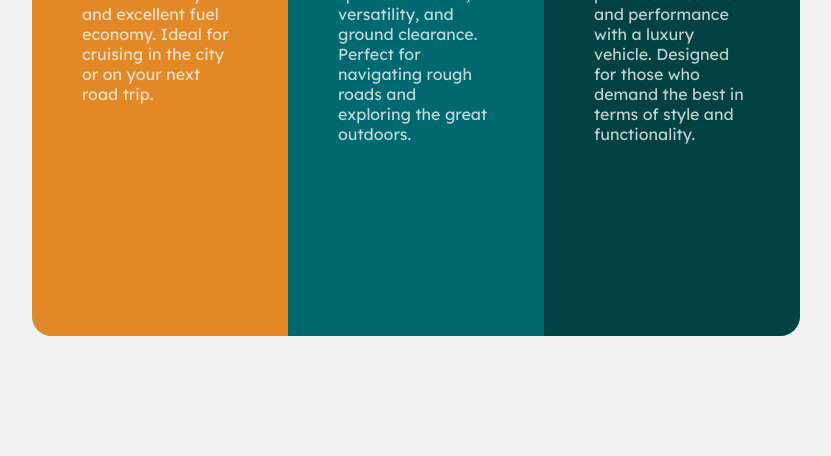
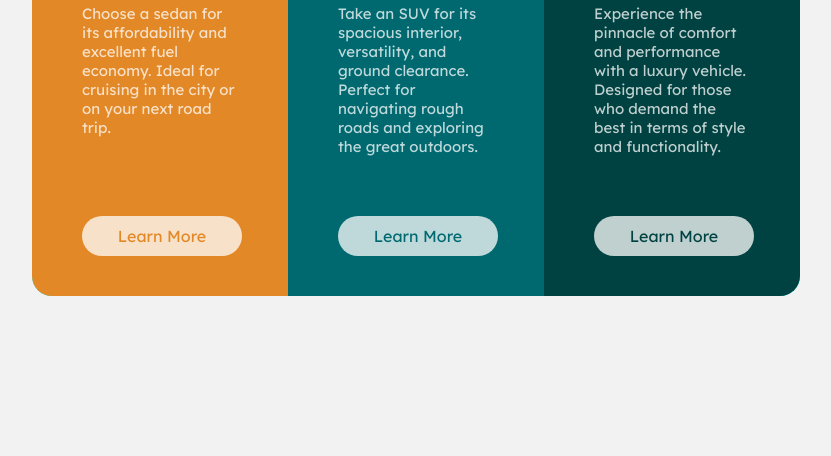
Before and after one commit to hanskodehode/VSCode, a plain HTML site: page html-css-assignment-2/index.html in a window 1280 px wide. Shown: the part 344-800 px from the top of the page, without its empty margins (224-1055 px from the left). Drawn offline with Linux system fonts and the light colour scheme; a web font is replaced by a local one.

Commit message:
Added buttons with styling and polishing site.

```diff
--- a/html-css-assignment-2/index.html
+++ b/html-css-assignment-2/index.html
@@ -19,16 +19,25 @@
         <img class="section-icon" src="images/icon-sedans.svg" alt="sedans icon">
             <h2 class="section-title">Sedans</h2>
             <p class="section-text">Choose a sedan for its affordability and excellent fuel economy. Ideal for cruising in the city or on your next road trip.</p>
+            <div class="learn-more-sedans">
+                <p class="learn-more-text">Learn More</p>
+            </div>
         </div>
         <div class="suvs">
             <img class="section-icon" src="images/icon-suvs.svg" alt="suvs icon">
             <h2 class="section-title">SUVS</h2>
             <p class="section-text">Take an SUV for its spacious interior, versatility, and ground clearance. Perfect for navigating rough roads and exploring the great outdoors.</p>
+            <div class="learn-more-suvs">
+                <p class="learn-more-text">Learn More</p>
+            </div>
         </div>
         <div class="luxury">
             <img class="section-icon" src="images/icon-luxury.svg" alt="luxury icon">
             <h2 class="section-title">Luxury</h2>
             <p class="section-text">Experience the pinnacle of comfort and performance with a luxury vehicle. Designed for those who demand the best in terms of style and functionality.</p>
+            <div class="learn-more-luxury">
+                <p class="learn-more-text">Learn More</p>
+            </div>
         </div>
     </div>
 </body>
--- a/html-css-assignment-2/styles.css
+++ b/html-css-assignment-2/styles.css
@@ -25,7 +25,7 @@ body {
 .main-box {
 
     width: 60vw;
-    height: 70vh;
+    height: 60vh;
     background-color: aqua;
     display: flex;
     grid-row: 3;
@@ -36,17 +36,23 @@ body {
 .sedans {
     background-color: hsl(31, 77%, 52%);
     flex: 1;
+    display: flex;
+    flex-direction: column;
 }
 
 
 .suvs {
     background-color: hsl(184, 100%, 22%);
     flex: 1;
+    display: flex;
+    flex-direction: column;
 }
 
 .luxury {
     background-color: hsl(179, 100%, 13%);
     flex: 1;
+    display: flex;
+    flex-direction: column;
 }
 /* the heading inside the three boxes */
 .section-title {
@@ -57,18 +63,66 @@ body {
     margin-left: 50px;
     margin-top: 30px;
 }
-
+/* the icon inside the three boxes */
 .section-icon {
     display: block;
     margin: 60px auto 0 50px;
 }
-
+/* the paragraph inside the three boxes */
 .section-text {
     font-family: 'Lexend Deca', sans-serif;
     font-weight: 400;
-    font-size: 1rem;
+    font-size: 15px;
     color: hsla(0, 0%, 100%, 0.75);
     margin-left: 50px;
     margin-top: 20px;
     width: 60%;
 }
+/* the "learn more" button inside the three boxes */
+.learn-more-sedans {
+    color: hsl(31, 77%, 52%);
+    font-family: 'Lexend Deca', sans-serif;
+    background-color: hsla(0, 0%, 100%, 0.75);
+    width: 160px;
+    height: 40px;
+    border-radius: 20px;
+    margin-left: 50px;
+    margin-top: auto;
+    margin-bottom: 40px;
+    padding: 70px auto;
+    display: flex;
+    justify-content: center;
+    align-items: center;
+}
+
+.learn-more-suvs {
+   color: hsl(184, 100%, 22%);
+    font-family: 'Lexend Deca', sans-serif;
+    background-color: hsla(0, 0%, 100%, 0.75);
+    width: 160px;
+    height: 40px;
+    border-radius: 20px;
+    margin-left: 50px;
+    margin-top: auto;
+    margin-bottom: 40px;
+    padding: 70px auto;
+    display: flex;
+    justify-content: center;
+    align-items: center;
+}
+
+.learn-more-luxury {
+    color: hsl(179, 100%, 13%);
+    font-family: 'Lexend Deca', sans-serif;
+    background-color: hsla(0, 0%, 100%, 0.75);
+    width: 160px;
+    height: 40px;
+    border-radius: 20px;
+    margin-left: 50px;
+    margin-top: auto;
+    margin-bottom: 40px;
+    padding: 70px auto;
+    display: flex;
+    justify-content: center;
+    align-items: center;
+}
```
